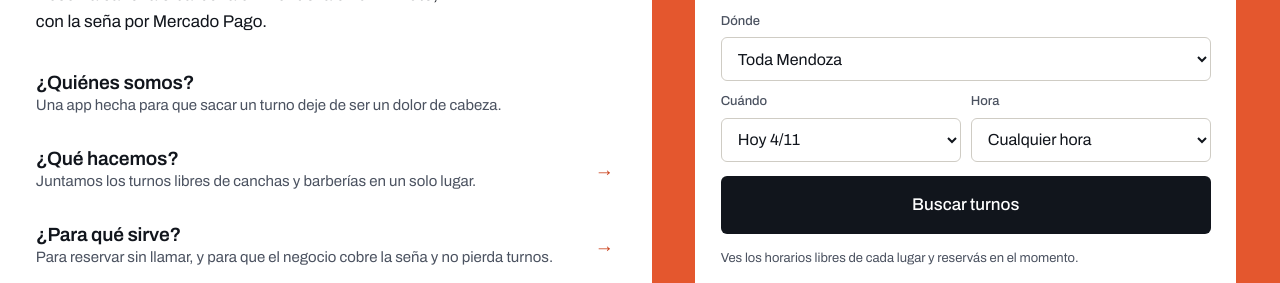
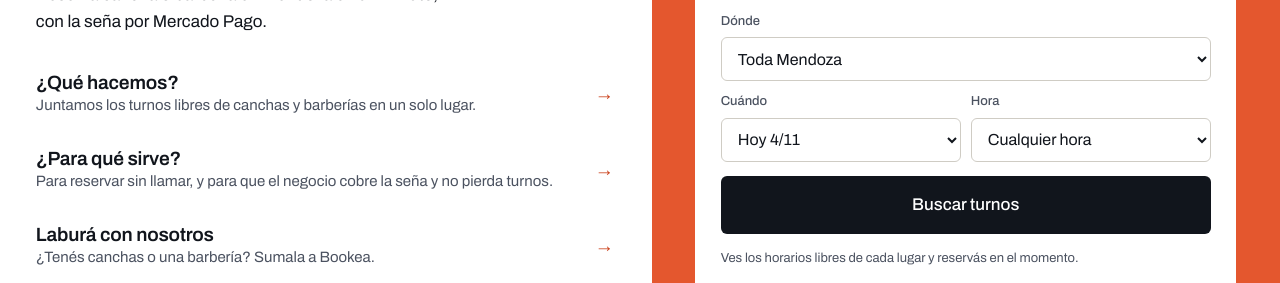
Before and after one commit to maxi7battaglia-7/BOOKEA, a plain HTML site: page index.html in a window 1280 px wide. Shown: the part 539-822 px from the top of the page. Drawn offline with Linux system fonts and the light colour scheme.

Commit message:
Hero: saco ¿Quiénes somos?
Co-Authored-By: Claude Opus 5.5 <noreply@anthropic.com>
Claude-Session: https://claude.ai/code/session_01VKZyoroVcWvVCk4fVuCcu8

```diff
--- a/index.html
+++ b/index.html
@@ -101,7 +101,6 @@
       <div class="hero__copy">
         <p class="hero__lead">Reservá cancha o barbería en Mendoza en un minuto, con la seña por Mercado Pago.</p>
         <ul class="preguntas">
-          <li><p class="preguntas__fija"><span class="pq">¿Quiénes somos?</span><span class="pr">Una app hecha para que sacar un turno deje de ser un dolor de cabeza.</span></p></li>
           <li><a href="#como-funciona"><span class="pq">¿Qué hacemos?</span><span class="pr">Juntamos los turnos libres de canchas y barberías en un solo lugar.</span></a></li>
           <li><a href="#funciones"><span class="pq">¿Para qué sirve?</span><span class="pr">Para reservar sin llamar, y para que el negocio cobre la seña y no pierda turnos.</span></a></li>
           <li><a href="#sumate"><span class="pq">Laburá con nosotros</span><span class="pr">¿Tenés canchas o una barbería? Sumala a Bookea.</span></a></li>
--- a/styles.css
+++ b/styles.css
@@ -230,7 +230,7 @@ h1, h2, h3 { font-family: var(--f-display); font-stretch: var(--display-ancho);
 .ff select:focus { outline: none; border-color: var(--ink); box-shadow: 0 0 0 3px var(--teal-tint); } /* taste-skill-ignore: foco de campo */
 .finder__note { font-size: 13px; color: var(--soft); }
 .preguntas { display: grid; gap: 6px; max-width: 34em; }
-.preguntas a, .preguntas__fija {
+.preguntas a {
   display: grid; grid-template-columns: minmax(0, 1fr) auto; column-gap: 16px; align-items: center;
   padding: 12px 14px; margin-inline: -14px; border-radius: var(--r); text-decoration: none;
   transition: background-color var(--t-hover) ease;
@@ -239,7 +239,6 @@ h1, h2, h3 { font-family: var(--f-display); font-stretch: var(--display-ancho);
   content: "→"; grid-column: 2; grid-row: 1 / span 2; font-size: var(--s-m); color: var(--orange-strong);
   transition: transform var(--t-ui) var(--ease-out);
 }
-.preguntas__fija { grid-template-columns: minmax(0, 1fr); } /* sin link: sin flecha */
 .pq { font-family: var(--f-display); font-stretch: var(--display-ancho); font-size: var(--s-m); font-weight: 600; letter-spacing: -0.01em; line-height: 1.25; }
 .pr { font-size: var(--s-s); color: var(--soft); line-height: 1.45; }
 @media (hover: hover) and (pointer: fine) {
```
